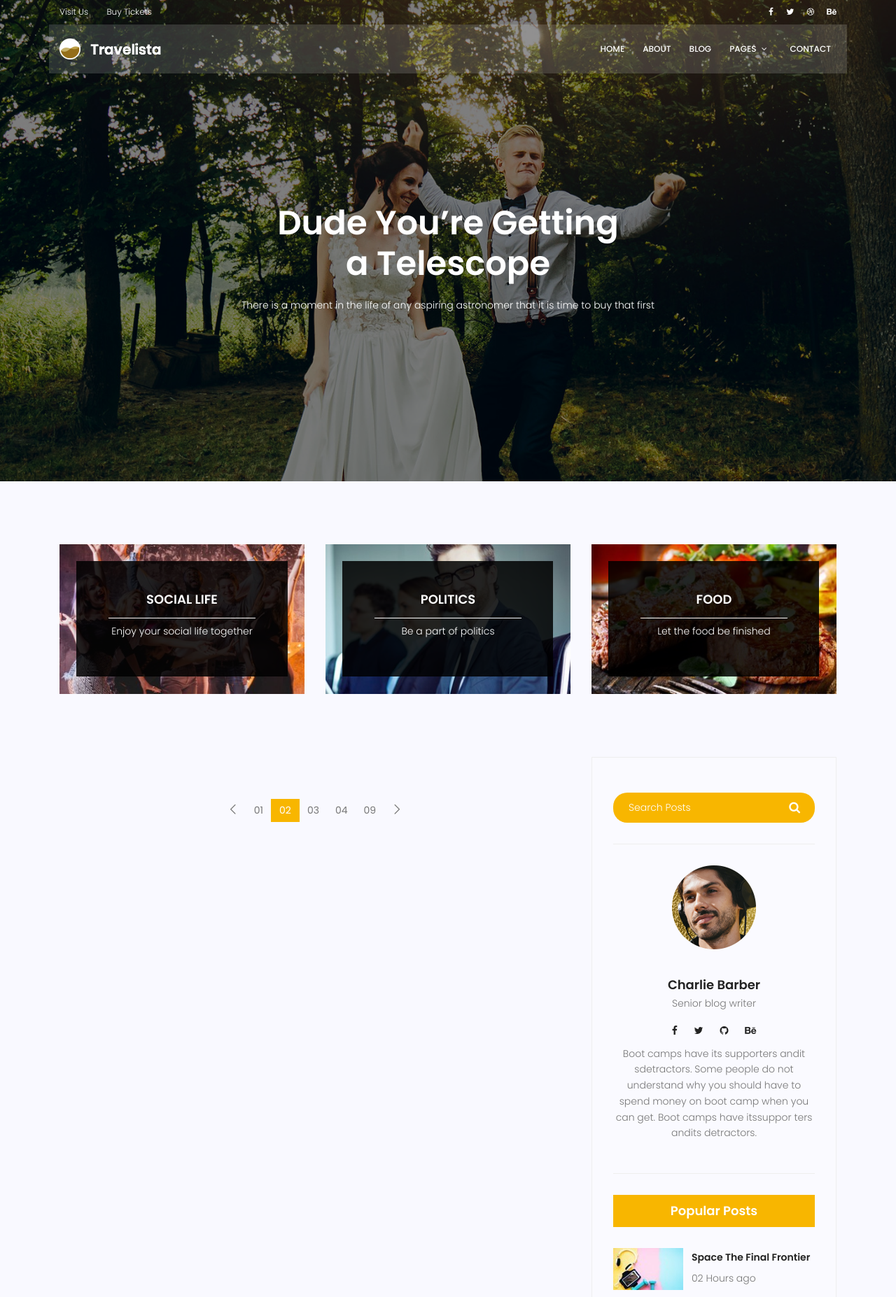
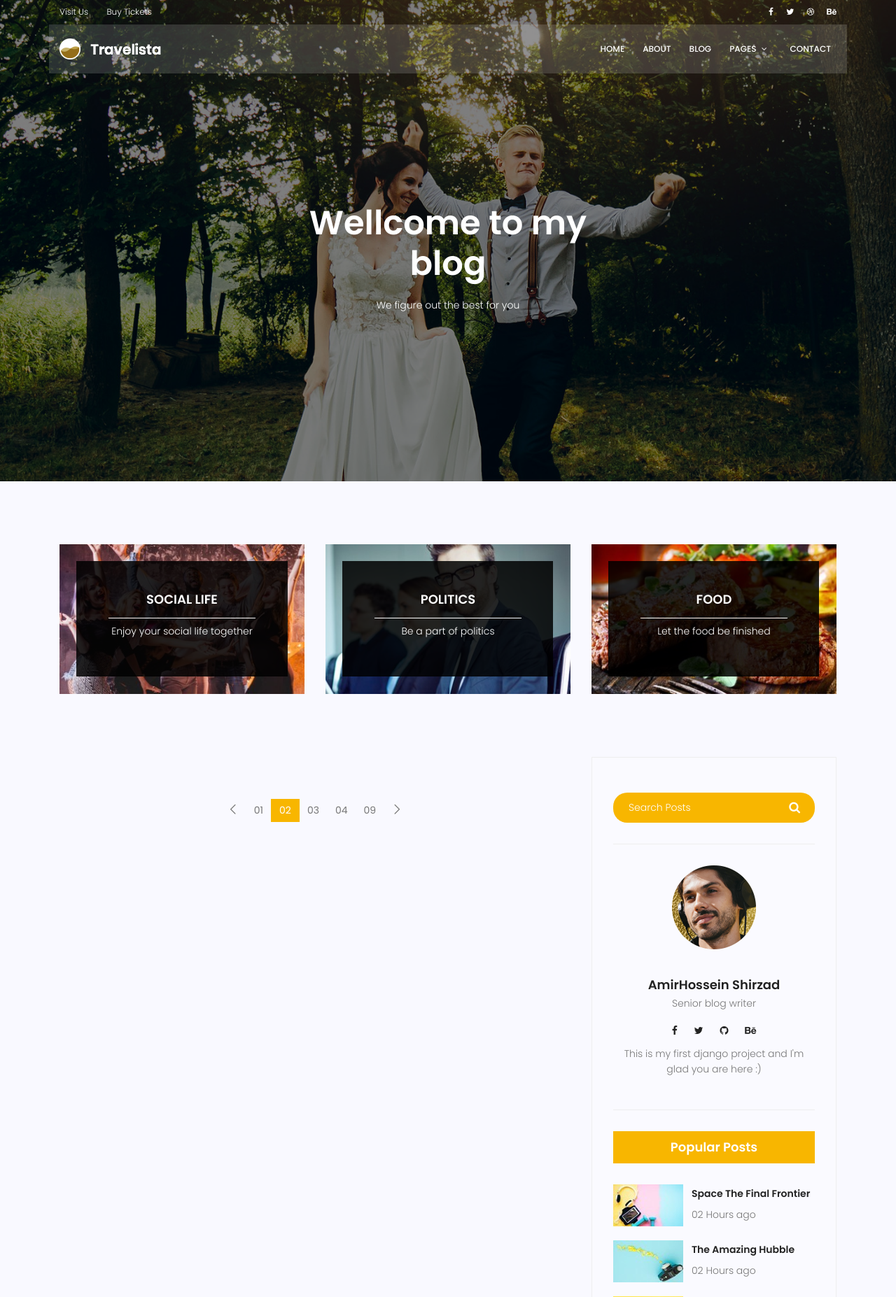
Before and after one commit to Amir-H-Shzd/mysite, a Django app: page /blog/ in a window 1280 px wide. Shown: the top 1854 px of the page at 70% size. Run offline with Django 3.2, Linux system fonts and the light colour scheme; data that the repository does not hold is empty; some libraries are stand-ins or nearby versions.

Commit message:
include template tag
moved a duplicate template code like writer info witch in both single & home page to a separated file named  'blog-designer.htm' and with include template tag we can add it to every where we want and help us to code less and the changes will apply in all part.
note: that when we want to use a html page that has a static files we use { %load static% }
changed some photos & text

```diff
--- /dev/null
+++ b/templates/blog/blog-ads.html
@@ -0,0 +1,5 @@
+{% load static %}
+
+<div class="single-sidebar-widget ads-widget">
+    <a href="#"><img class="img-fluid" src="{% static 'img/blog/ads-banner.jpeg' %}" alt=""></a>
+</div>
--- /dev/null
+++ b/templates/blog/blog-designer.html
@@ -0,0 +1,21 @@
+{% load static %}
+
+
+<div class="single-sidebar-widget user-info-widget">
+    <img src="{% static 'img/blog/user-info.png' %}" alt="">
+    <a href="#">
+        <h4>AmirHossein Shirzad</h4>
+    </a>
+    <p>
+        Senior blog writer
+    </p>
+    <ul class="social-links">
+        <li><a href="#"><i class="fa fa-facebook"></i></a></li>
+        <li><a href="#"><i class="fa fa-twitter"></i></a></li>
+        <li><a href="#"><i class="fa fa-github"></i></a></li>
+        <li><a href="#"><i class="fa fa-behance"></i></a></li>
+    </ul>
+    <p>
+        This is my first django project and I'm glad you are here :)
+    </p>
+</div>
--- a/templates/blog/blog-home.html
+++ b/templates/blog/blog-home.html
@@ -10,11 +10,10 @@
 		<div class="row d-flex align-items-center justify-content-center">
 			<div class="about-content blog-header-content col-lg-12">
 				<h1 class="text-white">
-					Dude You’re Getting
-					a Telescope
+					Wellcome to my blog
 				</h1>
 				<p class="text-white">
-					There is a moment in the life of any aspiring astronomer that it is time to buy that first
+					We figure out the best for you
 				</p>
 			</div>
 		</div>
@@ -171,26 +170,9 @@
 							<button type="submit"><i class="fa fa-search"></i></button>
 						</form>
 					</div>
-					<div class="single-sidebar-widget user-info-widget">
-						<img src="{% static 'img/blog/user-info.png' %}" alt="">
-						<a href="#">
-							<h4>Charlie Barber</h4>
-						</a>
-						<p>
-							Senior blog writer
-						</p>
-						<ul class="social-links">
-							<li><a href="#"><i class="fa fa-facebook"></i></a></li>
-							<li><a href="#"><i class="fa fa-twitter"></i></a></li>
-							<li><a href="#"><i class="fa fa-github"></i></a></li>
-							<li><a href="#"><i class="fa fa-behance"></i></a></li>
-						</ul>
-						<p>
-							Boot camps have its supporters andit sdetractors. Some people do not understand why you
-							should have to spend money on boot camp when you can get. Boot camps have itssuppor ters
-							andits detractors.
-						</p>
-					</div>
+
+					{% include 'blog/blog-designer.html' %}
+
 					<div class="single-sidebar-widget popular-post-widget">
 						<h4 class="popular-title">Popular Posts</h4>
 						<div class="popular-post-list">
@@ -240,9 +222,9 @@
 							</div>
 						</div>
 					</div>
-					<div class="single-sidebar-widget ads-widget">
-						<a href="#"><img class="img-fluid" src="{% static 'img/blog/ads-banner.jpg' %}" alt=""></a>
-					</div>
+
+					{% include 'blog/blog-ads.html' %}
+
 					<div class="single-sidebar-widget post-category-widget">
 						<h4 class="category-title">Post Catgories</h4>
 						<ul class="cat-list">
```
Also changed, not shown: templates/blog/blog-single.html (+6 -23 lines), statics/img/blog/ads-banner.jpeg (added), statics/img/blog/ads.jpg (renamed from statics/img/blog/ads-banner.jpg).
